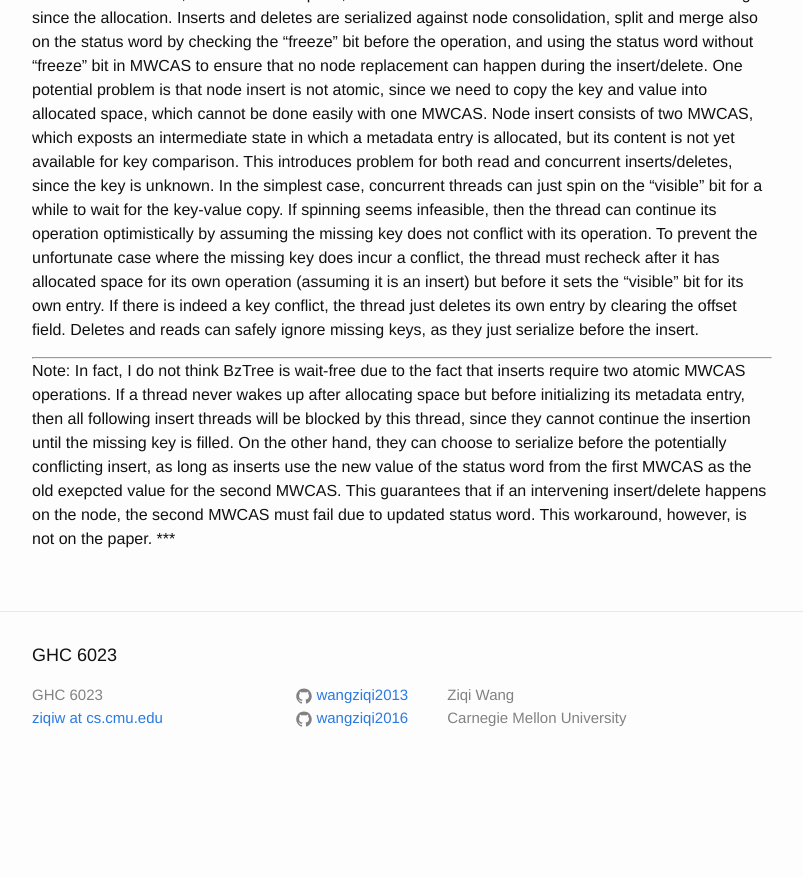
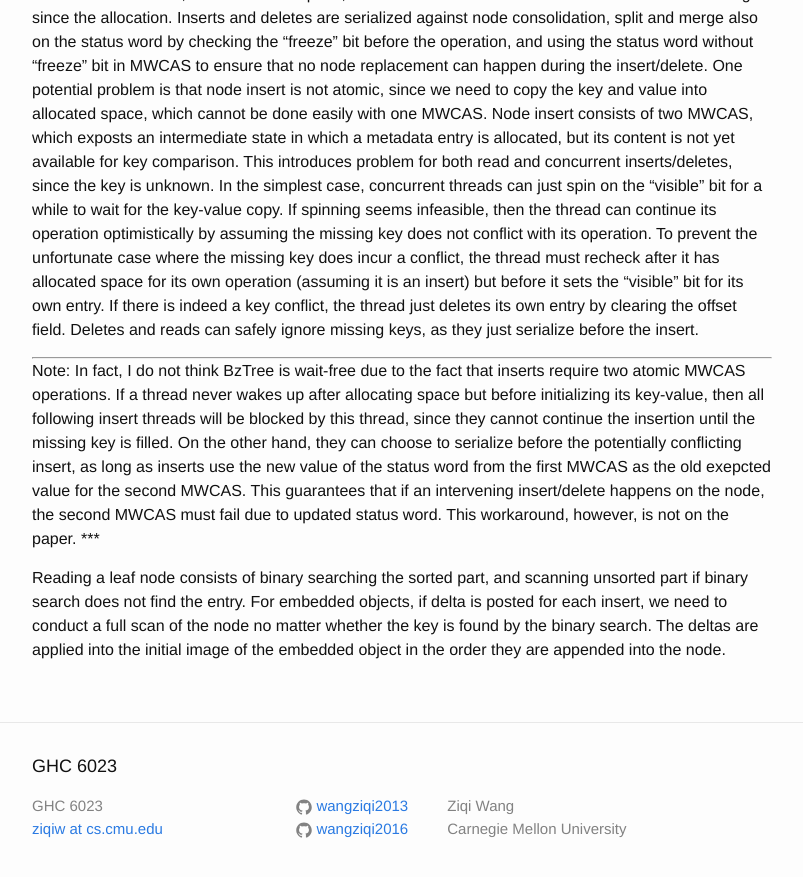
Before and after one commit to wangziqi2013/wangziqi2013.github.io, a Jekyll site: the page built from _posts/2019-11-10-bztree.markdown, in a window 1280 px wide and 900 px high, scrolled down 3003 px. Shown: the top 877 px of the window, without its empty margins (238-1041 px from the left). Built offline with Jekyll 4.4.1, drawn with Linux system fonts in a browser that asks for light colours; before the commit the page ends 3792 px from its top, so only the background shows below that.

Commit message:
Adding read

```diff
--- a/_posts/2019-11-10-bztree.markdown
+++ b/_posts/2019-11-10-bztree.markdown
@@ -125,9 +125,14 @@ the offset field. Deletes and reads can safely ignore missing keys, as they just
 
 ***
 Note: In fact, I do not think BzTree is wait-free due to the fact that inserts require two atomic MWCAS operations. If a
-thread never wakes up after allocating space but before initializing its metadata entry, then all following insert threads
+thread never wakes up after allocating space but before initializing its key-value, then all following insert threads
 will be blocked by this thread, since they cannot continue the insertion until the missing key is filled. On the other hand,
 they can choose to serialize before the potentially conflicting insert, as long as inserts use the new value of the status word
 from the first MWCAS as the old exepcted value for the second MWCAS. This guarantees that if an intervening insert/delete
 happens on the node, the second MWCAS must fail due to updated status word. This workaround, however, is not on the paper.
 ***
+
+Reading a leaf node consists of binary searching the sorted part, and scanning unsorted part if binary search does not find
+the entry. For embedded objects, if delta is posted for each insert, we need to conduct a full scan of the node no matter whether
+the key is found by the binary search. The deltas are applied into the initial image of the embedded object in the order
+they are appended into the node.
```
